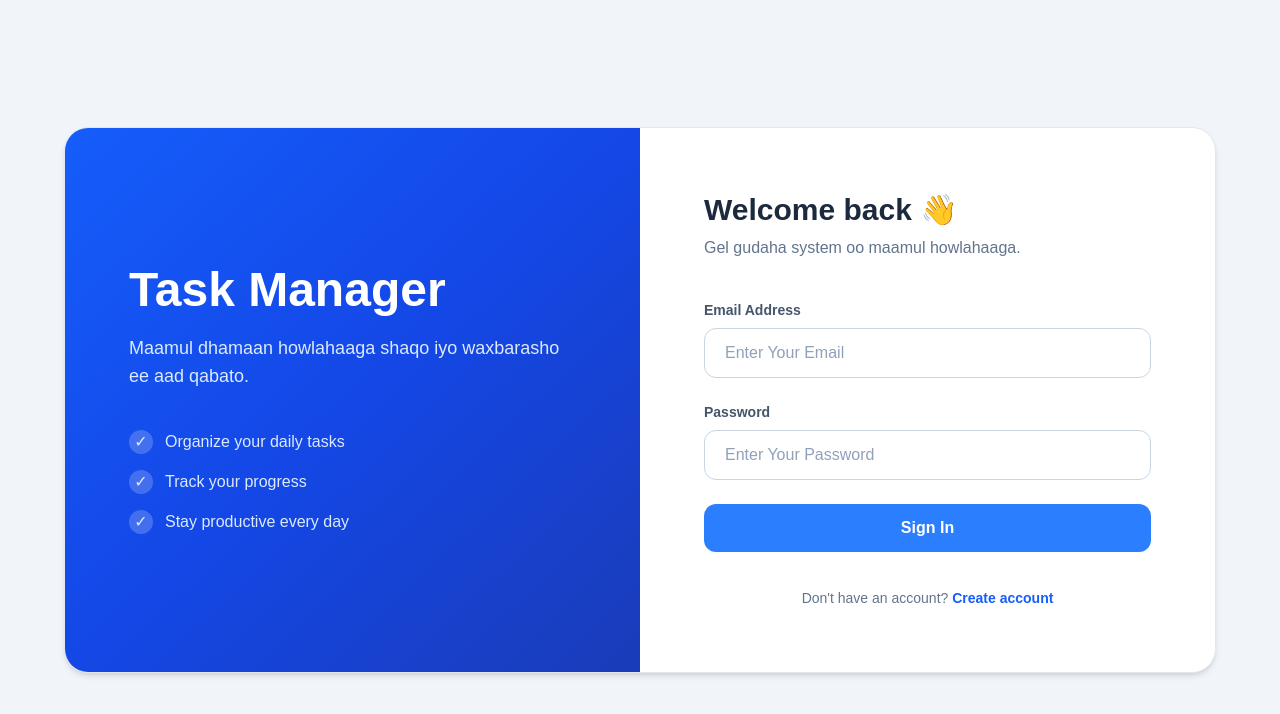
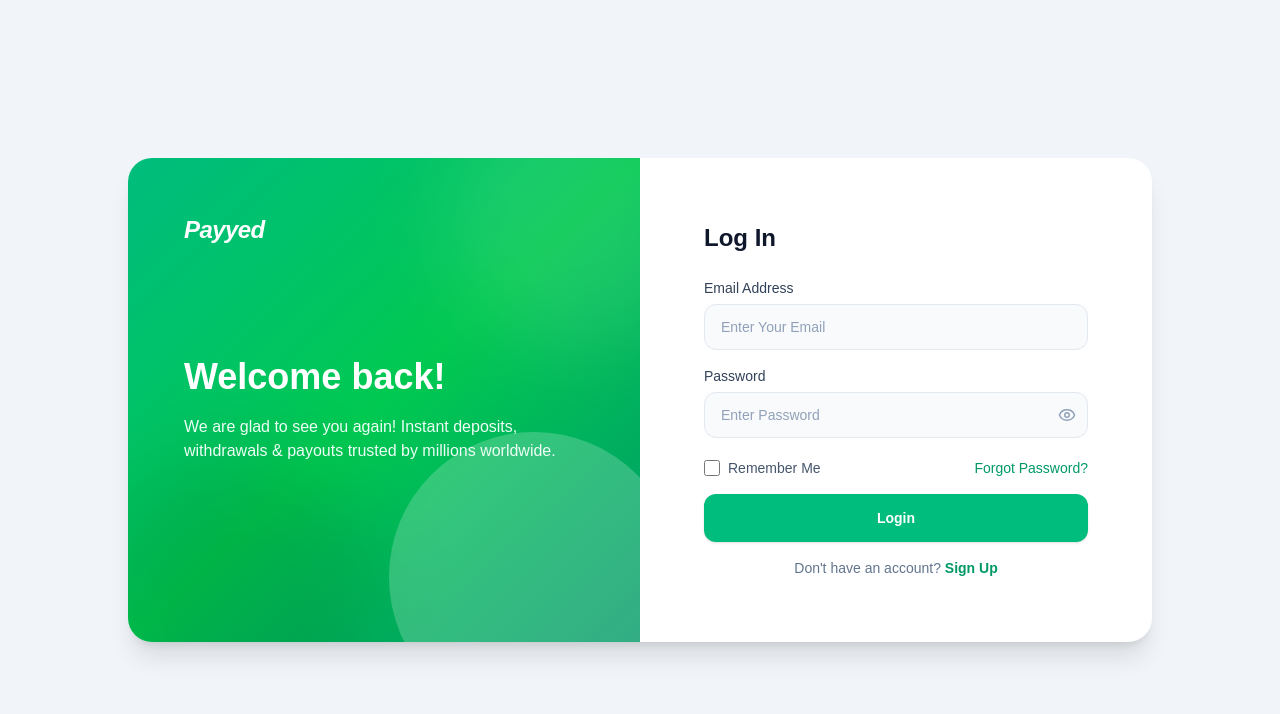
Before and after one commit to Ahmed-abdirahman10/task-manager, a React (Vite) app: page /login in a window 1280 px wide. Shown: the top 714 px of the page. Built offline with nearby package versions, Linux system fonts and the light colour scheme.

Commit message:
Add files via upload

```diff
--- a/src/pages/Login.jsx
+++ b/src/pages/Login.jsx
@@ -1,180 +1,327 @@
-import React, { useState } from 'react'
+import React, { useState } from "react";
+import { Eye, EyeOff, Loader2, TrendingUp } from "lucide-react";
 
-const Login = () => {
-  const [create, setCreate] = useState(false)
+// Simple email format check — good enough for client-side validation
+const isValidEmail = (value) => /^[^\s@]+@[^\s@]+\.[^\s@]+$/.test(value);
+
+const Login = ({ onLoginSuccess }) => {
+  const [mode, setMode] = useState("login"); // "login" | "signup"
+
+  const [form, setForm] = useState({
+    name: "",
+    email: "",
+    password: "",
+    remember: false,
+  });
+
+  const [showPassword, setShowPassword] = useState(false);
+  const [errors, setErrors] = useState({});
+  const [submitting, setSubmitting] = useState(false);
+  const [formError, setFormError] = useState("");
+  const [success, setSuccess] = useState(false);
+
+  const handleChange = (e) => {
+    const { name, value, type, checked } = e.target;
+
+    setForm((prev) => ({
+      ...prev,
+      [name]: type === "checkbox" ? checked : value,
+    }));
+
+    // Clear the field-level error as soon as the user starts fixing it
+    if (errors[name]) {
+      setErrors((prev) => ({ ...prev, [name]: undefined }));
+    }
+    if (formError) setFormError("");
+  };
+
+  const validate = () => {
+    const nextErrors = {};
+
+    if (mode === "signup" && !form.name.trim()) {
+      nextErrors.name = "Full name is required.";
+    }
+
+    if (!form.email.trim()) {
+      nextErrors.email = "Email address is required.";
+    } else if (!isValidEmail(form.email)) {
+      nextErrors.email = "Enter a valid email address.";
+    }
+
+    if (!form.password) {
+      nextErrors.password = "Password is required.";
+    } else if (form.password.length < 6) {
+      nextErrors.password = "Password must be at least 6 characters.";
+    }
+
+    setErrors(nextErrors);
+    return Object.keys(nextErrors).length === 0;
+  };
+
+  const handleSubmit = async (e) => {
+    e.preventDefault();
+    setFormError("");
+    setSuccess(false);
+
+    if (!validate()) return;
+
+    setSubmitting(true);
+
+    try {
+      // Swap this out for a real API call, e.g.:
+      // const res = await fetch("/api/auth/login", {
+      //   method: "POST",
+      //   headers: { "Content-Type": "application/json" },
+      //   body: JSON.stringify(form),
+      // });
+      // if (!res.ok) throw new Error("Invalid email or password.");
+      // const data = await res.json();
+
+      await new Promise((resolve) => setTimeout(resolve, 900));
+
+      setSuccess(true);
+      onLoginSuccess?.(form);
+    } catch (err) {
+      setFormError(err.message || "Something went wrong. Please try again.");
+    } finally {
+      setSubmitting(false);
+    }
+  };
+
+  const switchMode = () => {
+    setMode((m) => (m === "login" ? "signup" : "login"));
+    setErrors({});
+    setFormError("");
+    setSuccess(false);
+  };
 
   return (
-    <div className="min-h-screen bg-slate-100 flex items-center justify-center p-3 sm:p-6 lg:p-8">
+    <div className="min-h-screen w-full bg-slate-100 flex items-center justify-center p-3 sm:p-6 lg:p-10">
+      <div className="flex w-full max-w-5xl flex-col overflow-hidden rounded-2xl bg-white shadow-xl lg:flex-row lg:rounded-3xl">
 
-      <div className="flex flex-col lg:flex-row w-full max-w-6xl bg-white border border-slate-200 shadow-md rounded-2xl lg:rounded-3xl overflow-hidden">
+        {/* Left panel — decorative, hidden on small screens */}
+        <div className="relative hidden w-full flex-col justify-between overflow-hidden bg-gradient-to-br from-emerald-500 via-green-500 to-emerald-600 p-10 text-white md:flex md:w-1/2 lg:p-14">
 
-        {/* Left Side */}
-        <div className="relative w-full lg:w-1/2 bg-gradient-to-br from-blue-600 via-blue-700 to-blue-800 text-white p-8 sm:p-10 lg:p-16 flex-col justify-center overflow-hidden hidden md:flex ">
+          {/* Decorative blobs */}
+          <div className="pointer-events-none absolute -right-16 -top-16 h-64 w-64 rounded-full bg-white/10 blur-2xl" />
+          <div className="pointer-events-none absolute -bottom-24 -left-10 h-72 w-72 rounded-full bg-black/10 blur-2xl" />
+          <svg
+            className="pointer-events-none absolute bottom-0 right-0 h-2/3 w-2/3 opacity-20"
+            viewBox="0 0 200 200"
+            fill="none"
+          >
+            <circle cx="140" cy="160" r="90" fill="white" />
+          </svg>
 
           <div className="relative z-10">
-            <h1 className="text-3xl sm:text-4xl lg:text-5xl font-bold">
-              Task Manager
+            <span className="text-2xl font-bold italic tracking-tight">
+              Payyed
+            </span>
+          </div>
+
+          <div className="relative z-10 max-w-sm">
+            <h1 className="text-3xl font-bold leading-tight lg:text-4xl">
+              Welcome back!
             </h1>
 
-            <p className="mt-4 sm:mt-5 text-sm sm:text-base lg:text-lg text-blue-100 max-w-xl leading-7">
-              Maamul dhamaan howlahaaga shaqo iyo waxbarasho
-              ee aad qabato.
+            <p className="mt-4 text-sm leading-6 text-emerald-50 lg:text-base">
+              We are glad to see you again! Instant deposits, withdrawals
+              &amp; payouts trusted by millions worldwide.
             </p>
-
-            <div className="mt-8 sm:mt-10 space-y-4 text-blue-100">
-
-              <div className="flex items-center gap-3">
-                <div className="shrink-0 w-6 h-6 rounded-full bg-white/20 flex items-center justify-center">
-                  ✓
-                </div>
-                <span className="text-sm sm:text-base">
-                  Organize your daily tasks
-                </span>
-              </div>
-
-              <div className="flex items-center gap-3">
-                <div className="shrink-0 w-6 h-6 rounded-full bg-white/20 flex items-center justify-center">
-                  ✓
-                </div>
-                <span className="text-sm sm:text-base">
-                  Track your progress
-                </span>
-              </div>
-
-              <div className="flex items-center gap-3">
-                <div className="shrink-0 w-6 h-6 rounded-full bg-white/20 flex items-center justify-center">
-                  ✓
-                </div>
-                <span className="text-sm sm:text-base">
-                  Stay productive every day
-                </span>
-              </div>
-
-            </div>
           </div>
 
+          <div className="relative z-10 h-4" />
         </div>
 
-        {/* Right Side */}
-        <div className="w-full lg:w-1/2 p-5 sm:p-8 md:p-10 lg:p-16">
+        {/* Right panel — the actual form */}
+        <div className="flex w-full flex-col justify-center p-6 sm:p-10 md:w-1/2 lg:p-16">
+          <div className="mx-auto w-full max-w-sm">
 
-          <div className="w-full max-w-md mx-auto">
-
-            {/* Mobile-only brand mark, since the left panel is hidden below md */}
+            {/* Mobile-only brand mark since the left panel is hidden below md */}
             <div className="mb-6 flex items-center gap-2 md:hidden">
-              <span className="text-lg font-bold text-blue-700">
-                Task Manager
+              <span className="text-lg font-bold italic text-emerald-600">
+                Payyed
               </span>
             </div>
 
-            <h1 className="text-xl sm:text-2xl md:text-3xl font-bold text-slate-800">
-              Welcome back 👋
-            </h1>
+            <h2 className="text-2xl font-bold text-slate-900">
+              {mode === "login" ? "Log In" : "Create Account"}
+            </h2>
 
-            <p className="mt-2 text-sm sm:text-base text-slate-500">
-              Gel gudaha system oo maamul howlahaaga.
-            </p>
+            {success && (
+              <div className="mt-4 rounded-xl border border-emerald-200 bg-emerald-50 px-4 py-3 text-sm text-emerald-700">
+                {mode === "login"
+                  ? "Logged in successfully."
+                  : "Account created successfully."}
+              </div>
+            )}
 
-            <form className="mt-6 sm:mt-8 md:mt-10 flex flex-col gap-4 sm:gap-5 md:gap-6">
+            {formError && (
+              <div className="mt-4 rounded-xl border border-red-200 bg-red-50 px-4 py-3 text-sm text-red-600">
+                {formError}
+              </div>
+            )}
 
-              {/* Full Name */}
-              {create && (
-                <div className="flex flex-col gap-2">
+            <form onSubmit={handleSubmit} noValidate className="mt-6 space-y-4">
+
+              {mode === "signup" && (
+                <div>
                   <label
-                    className="text-sm font-semibold text-slate-600"
                     htmlFor="name"
+                    className="mb-1.5 block text-sm font-medium text-slate-700"
                   >
                     Full Name
                   </label>
 
                   <input
                     id="name"
+                    name="name"
                     type="text"
+                    value={form.name}
+                    onChange={handleChange}
                     placeholder="Enter Your Name"
-                    className="input w-full"
+                    autoComplete="name"
+                    className={`w-full rounded-xl border bg-slate-50 px-4 py-3 text-sm outline-none transition placeholder:text-slate-400 focus:bg-white focus:ring-4 ${
+                      errors.name
+                        ? "border-red-300 focus:border-red-400 focus:ring-red-100"
+                        : "border-slate-200 focus:border-emerald-500 focus:ring-emerald-500/15"
+                    }`}
                   />
+
+                  {errors.name && (
+                    <p className="mt-1.5 text-xs text-red-600">{errors.name}</p>
+                  )}
                 </div>
               )}
 
               {/* Email */}
-              <div className="flex flex-col gap-2">
+              <div>
                 <label
-                  className="text-sm font-semibold text-slate-600"
                   htmlFor="email"
+                  className="mb-1.5 block text-sm font-medium text-slate-700"
                 >
                   Email Address
                 </label>
 
                 <input
                   id="email"
+                  name="email"
                   type="email"
+                  value={form.email}
+                  onChange={handleChange}
                   placeholder="Enter Your Email"
-                  className="input w-full"
+                  autoComplete="email"
+                  className={`w-full rounded-xl border bg-slate-50 px-4 py-3 text-sm outline-none transition placeholder:text-slate-400 focus:bg-white focus:ring-4 ${
+                    errors.email
+                      ? "border-red-300 focus:border-red-400 focus:ring-red-100"
+                      : "border-slate-200 focus:border-emerald-500 focus:ring-emerald-500/15"
+                  }`}
                 />
+
+                {errors.email && (
+                  <p className="mt-1.5 text-xs text-red-600">{errors.email}</p>
+                )}
               </div>
 
               {/* Password */}
-              <div className="flex flex-col gap-2">
+              <div>
                 <label
                   htmlFor="password"
-                  className="text-sm font-semibold text-slate-600"
+                  className="mb-1.5 block text-sm font-medium text-slate-700"
                 >
                   Password
                 </label>
 
-                <input
-                  id="password"
-                  type="password"
-                  placeholder="Enter Your Password"
-                  className="input w-full"
-                />
+                <div className="relative">
+                  <input
+                    id="password"
+                    name="password"
+                    type={showPassword ? "text" : "password"}
+                    value={form.password}
+                    onChange={handleChange}
+                    placeholder="Enter Password"
+                    autoComplete={
+                      mode === "login" ? "current-password" : "new-password"
+                    }
+                    className={`w-full rounded-xl border bg-slate-50 px-4 py-3 pr-11 text-sm outline-none transition placeholder:text-slate-400 focus:bg-white focus:ring-4 ${
+                      errors.password
+                        ? "border-red-300 focus:border-red-400 focus:ring-red-100"
+                        : "border-slate-200 focus:border-emerald-500 focus:ring-emerald-500/15"
+                    }`}
+                  />
+
+                  <button
+                    type="button"
+                    onClick={() => setShowPassword((s) => !s)}
+                    aria-label={showPassword ? "Hide password" : "Show password"}
+                    className="absolute right-3 top-1/2 -translate-y-1/2 text-slate-400 hover:text-slate-600 cursor-pointer"
+                  >
+                    {showPassword ? <EyeOff size={18} /> : <Eye size={18} />}
+                  </button>
+                </div>
+
+                {errors.password && (
+                  <p className="mt-1.5 text-xs text-red-600">
+                    {errors.password}
+                  </p>
+                )}
+              </div>
+
+              {/* Remember me / Forgot password */}
+              <div className="flex items-center justify-between pt-1">
+                <label className="flex cursor-pointer items-center gap-2 text-sm text-slate-600">
+                  <input
+                    type="checkbox"
+                    name="remember"
+                    checked={form.remember}
+                    onChange={handleChange}
+                    className="h-4 w-4 rounded border-slate-300 text-emerald-600 focus:ring-emerald-500"
+                  />
+                  Remember Me
+                </label>
+
+                {mode === "login" && (
+                  <button
+                    type="button"
+                    className="text-sm font-medium text-emerald-600 hover:text-emerald-700 cursor-pointer"
+                  >
+                    Forgot Password?
+                  </button>
+                )}
               </div>
 
               {/* Submit */}
               <button
                 type="submit"
-                className="w-full bg-blue-500 hover:bg-blue-600 active:bg-blue-700 cursor-pointer py-3 px-5 rounded-xl text-white font-semibold transition duration-200"
+                disabled={submitting}
+                className="flex w-full items-center justify-center gap-2 rounded-xl bg-emerald-500 py-3.5 text-sm font-semibold text-white shadow-sm transition hover:bg-emerald-600 active:bg-emerald-700 disabled:cursor-not-allowed disabled:opacity-70 cursor-pointer"
               >
-                {create ? 'Create Account' : 'Sign In'}
+                {submitting && <Loader2 size={16} className="animate-spin" />}
+                {submitting
+                  ? "Please wait..."
+                  : mode === "login"
+                  ? "Login"
+                  : "Create Account"}
               </button>
 
-              {/* Switch Login/Register */}
-              {!create && (
-                <p className="text-center text-sm text-slate-500 mt-2 sm:mt-3">
-                  Don't have an account?{' '}
-                  <button
-                    onClick={() => setCreate(true)}
-                    type="button"
-                    className="text-blue-600 hover:text-blue-700 font-semibold cursor-pointer"
-                  >
-                    Create account
-                  </button>
-                </p>
-              )}
+              <p className="text-center text-sm text-slate-500">
+                {mode === "login"
+                  ? "Don't have an account?"
+                  : "Already have an account?"}{" "}
+                <button
+                  type="button"
+                  onClick={switchMode}
+                  className="font-semibold text-emerald-600 hover:text-emerald-700 cursor-pointer"
+                >
+                  {mode === "login" ? "Sign Up" : "Login"}
+                </button>
+              </p>
+            </form>
+          </div>
+        </div>
+      </div>
+    </div>
+  );
+};
 
-              {create && (
-                <p className="text-center text-sm text-slate-500 mt-2 sm:mt-3">
-                  Already have an account?{' '}
-                  <button
-                    onClick={() => setCreate(false)}
-                    type="button"
-                    className="text-blue-600 hover:text-blue-700 font-semibold cursor-pointer"
-                  >
-                    Login
-                  </button>
-                </p>
-              )}
-
-            </form>
-
-          </div>
-
-        </div>
-
-      </div>
-
-    </div>
-  )
-}
-
-export default Login
+export default Login;
```
